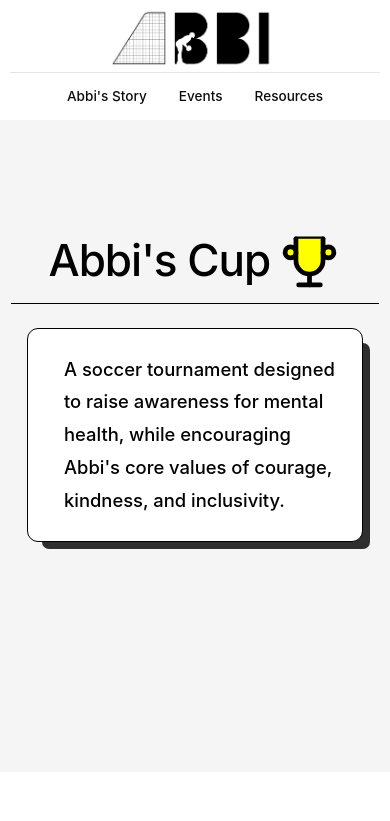
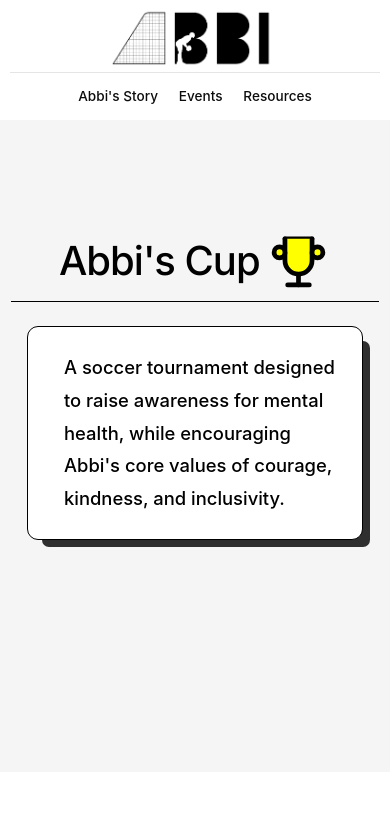
Before and after one commit to griffinbrooks47/abbiscup, a Next.js app: page / in a window 390 px wide. Shown: the top 821 px of the page. Built offline with nearby package versions, Linux system fonts and the light colour scheme; a web font is replaced by a local one.

Commit message:
good night plssss

```diff
--- a/app/globals.css
+++ b/app/globals.css
@@ -21,7 +21,7 @@
     font-size: 0.85rem;
   }
   .landing-title {
-    font-size: 2.75rem;
+    font-size: 2.5rem;
   }
   .landing-desc {
     width: 21rem;
--- a/components/nav.tsx
+++ b/components/nav.tsx
@@ -44,7 +44,7 @@ export function Navbar() {
 
 function NavButton(props: {children: string, link?: string}) {
     return (
-        <button className="h-full text-center mx-4 sm:mx-4 md:mx-6 lgmx-6 opacity-[95%]">
+        <button className="h-full text-center mx-[0.65rem] md:mx-6 lgmx-6 opacity-[95%]">
             {props.children}
         </button>
     )
```
